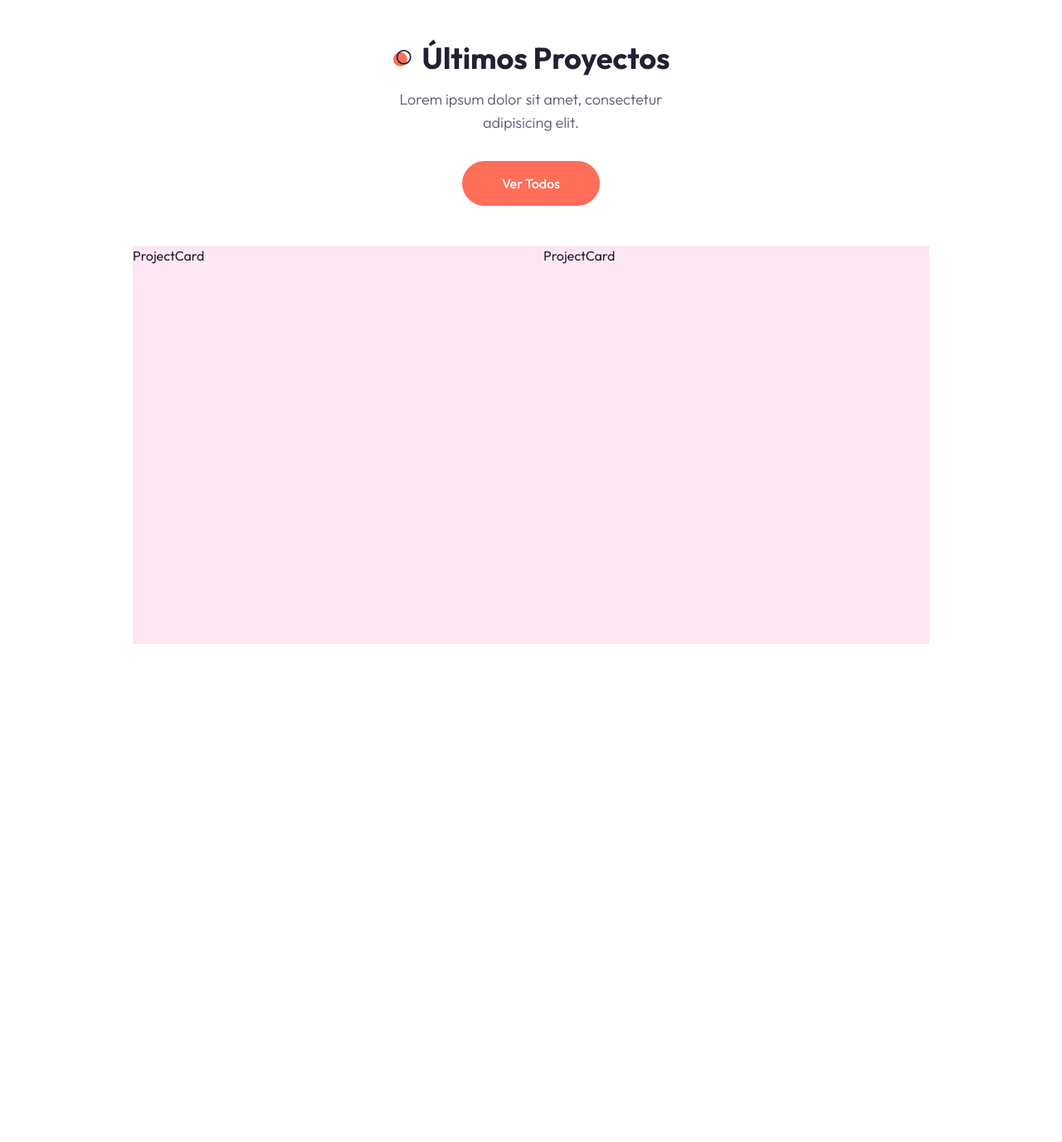
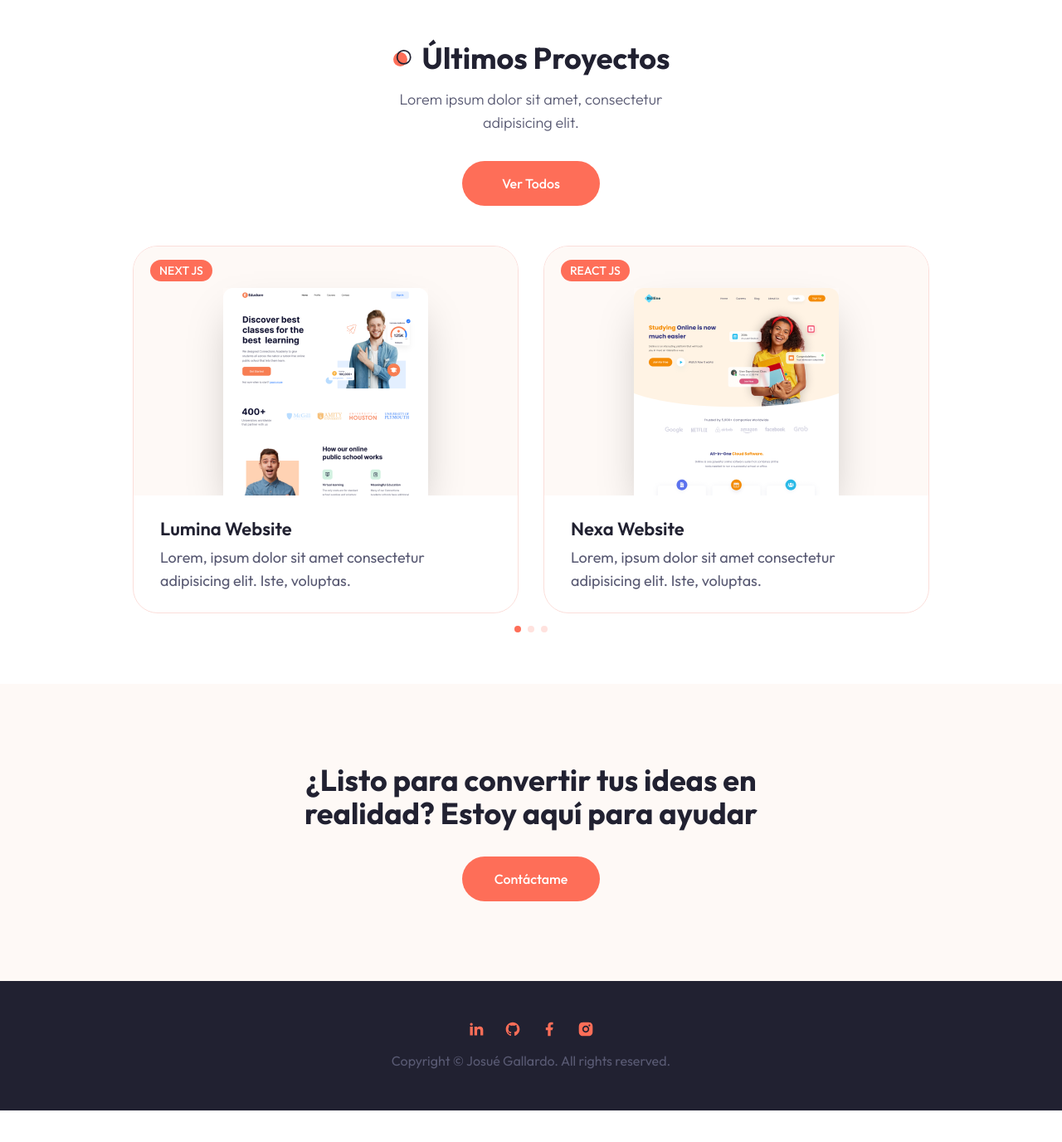
Before and after one commit to Im-Elias/portfolio, a Next.js app: page / in a window 1280 px wide. Shown: the part 1589-2965 px from the top of the page at 83% size. After the commit the page ends 2927 px from the top, so only its background shows below. Built offline with nearby package versions, Linux system fonts and the light colour scheme.

Commit message:
Ultimos proyectos Slides lista, Contactame chico listo, Footer listo, solo falta Pagina de Contactosy Pagina de Proyectos

```diff
--- a/app/globals.css
+++ b/app/globals.css
@@ -86,3 +86,10 @@
 .badge {
   @apply z-10 w-[200px] h-[68px] bg-white dark:backdrop-blur-[44px] shadow-2xl p-4 rounded-[10px] flex items-center gap-x-4;
 }
+
+/* swiper bullets styles */
+.swiper-horizontal > .section-pagination-bullets .swiper-pagination-bullet,
+.swiper-pagination-horizontal.swiper-pagination-bullets
+  .swiper-pagination-bullet {
+  @apply bg-primary;
+}
--- a/app/page.jsx
+++ b/app/page.jsx
@@ -1,7 +1,8 @@
 // components
 import About from "@/components/About";
+import Cta from "@/components/Cta";
 import Hero from "@/components/Hero";
-import Services from "@/components/Services";
+/* import Services from "@/components/Services"; */
 import Work from "@/components/Work";
 
 export default function Home() {
@@ -11,6 +12,7 @@ export default function Home() {
       <About />
       {/*       <Services /> */}
       <Work />
+      <Cta />
     </main>
   );
 }
--- a/app/template.jsx
+++ b/app/template.jsx
@@ -27,7 +27,7 @@ const Template = ({ children }) => {
       <span
         style={{ transform: `translateY(${completion - 100}%)` }}
         className="fixed z-50 bg-primary w-1 top-0 right-0 bottom-0 transition-all duration-700"></span>
-         <div className="h-[4000px] "></div>
+      {/* <div className="h-[4000px] "></div> */}
     </>
   );
 };
--- /dev/null
+++ b/components/Cta.jsx
@@ -0,0 +1,21 @@
+import { Button } from "./ui/button";
+import Link from "next/link";
+
+const Cta = () => {
+  return (
+    <section className="py-24 bg-tertiary dark:bg-secondary/40">
+      <div className="container mx-auto">
+        <div className="flex flex-col items-center">
+          <h2 className="h2 max-w-xl text-center mb-8">
+            ¿Listo para convertir tus ideas en realidad? Estoy aquí para ayudar
+          </h2>
+          <Link href="/contact">
+            <Button>Contáctame</Button>
+          </Link>
+        </div>
+      </div>
+    </section>
+  );
+};
+
+export default Cta;
--- a/components/DevImg.jsx
+++ b/components/DevImg.jsx
@@ -7,7 +7,7 @@ const DevImg = ({ containerStyles, imgSrc }) => {
         src={imgSrc}
         fill
         priority
-            alt="Yo"
+        alt="dev image"
         sizes="(max-width: 768px) 100vw, (max-width: 1200px) 50vw, 33vw"
       />
     </div>
--- a/components/Footer.jsx
+++ b/components/Footer.jsx
@@ -1,5 +1,23 @@
+import Socials from "./Socials";
+
 const Footer = () => {
-   return <footer>Footer</footer>;
+  return (
+    <footer className="bg-secondary py-12">
+      <div className="container mx-auto">
+        <div className="flex flex-col items-center justify-between">
+          {/* socials */}
+          <Socials
+            containerStyles="flex gap-x-6 mx-auto xl:mx-0 mb-4"
+            iconsStyles="text-primary dark:text-white/70 text-[20px] hover:text-white dark:hover:text-primary transition-all"
+          />
+          {/* copyright */}
+          <div className=" text-muted-foreground">
+            Copyright &copy; Josué Gallardo. All rights reserved.
+          </div>
+        </div>
+      </div>
+    </footer>
+  );
 };
 
 export default Footer;
--- a/components/Logo.jsx
+++ b/components/Logo.jsx
@@ -1,12 +1,12 @@
-import Link from 'next/link';
-import Image from 'next/image';
+import Link from "next/link";
+import Image from "next/image";
 
 const Logo = () => {
-   return (
-      <Link href="/">
-         <Image src="/logo.svg" width={54} height={54} priority alt="" />
-      </Link>
-   );
+  return (
+    <Link href="/">
+      <Image src="/logo.svg" width={54} height={54} priority alt="Logo JG" />
+    </Link>
+  );
 };
 
 export default Logo;
--- a/components/ProjectCard.jsx
+++ b/components/ProjectCard.jsx
@@ -1,6 +1,46 @@
+import Link from "next/link";
+import Image from "next/image";
+import { Card, CardHeader } from "./ui/card";
+import { Link2Icon } from "lucide-react";
+import { Badge } from "./ui/badge";
+
 const ProjectCard = ({ project }) => {
-  console.log(project);
-  return <div>ProjectCard</div>;
+  return (
+    <Card className="group overflow-hidden relative">
+      <CardHeader className="p-0">
+        <div className="relative w-full h-[300px] flex items-center justify-center bg-tertiary dark:bg-secondary/40 xl:bg-work_project_bg_light xl:dark:bg-work_project_bg_dark xl:bg-work xl:bg-[110%] xl:bg-no-repeat overflow-hidden">
+          <Image
+            className="absolute bottom-0 shadow-2xl"
+            src={project.image}
+            width={247}
+            height={250}
+            alt="imagen proyecto"
+            priority
+          />
+          {/* butttons */}
+          <div className="flex gap-x-4">
+            <Link
+              href={project.link}
+              className=" bg-secondary w-[54px] h-[54px] rounded-full flex justify-center items-center scale-0 opacity-0 group-hover:scale-100 group-hover:opacity-100 transition-all duration-200">
+              <Link2Icon className="text-white" />
+            </Link>
+            <Link
+              href={project.github}
+              className=" bg-secondary w-[54px] h-[54px] rounded-full flex justify-center items-center scale-0 opacity-0 group-hover:scale-100 group-hover:opacity-100 transition-all duration-300">
+              <Image src="/work/github.svg" width={24} height={24} />
+            </Link>
+          </div>
+        </div>
+      </CardHeader>
+      <div className="h-full px-8 py-6">
+        <Badge className=" uppercase text-sm font-medium mb-2 absolute  top-4 left-5">
+          {project.category}
+        </Badge>
+        <h4 className="h4 mb-1">{project.name}</h4>
+        <p className=" text-muted-foreground text-lg">{project.description}</p>
+      </div>
+    </Card>
+  );
 };
 
 export default ProjectCard;
--- a/components/Work.jsx
+++ b/components/Work.jsx
@@ -44,7 +44,7 @@ const projectsData = [
     github: "/",
   },
   {
-    image: "/work/5.png",
+    image: "/work/1.png",
     category: "next js",
     name: "Soltice Website",
     description:
@@ -89,7 +89,7 @@ const Work = () => {
         {/* slider */}
         <div className="xl:max-w-[1000px] xl:absolute right-0 top-0">
           <Swiper
-            className="h-[480px] bg-pink-100"
+            className="h-[480px]"
             slidesPerView={1}
             breakpoints={{
               640: {
@@ -97,7 +97,7 @@ const Work = () => {
               },
             }}
             spaceBetween={30}
-            modules={Pagination}
+            modules={[Pagination]}
             pagination={{ clickable: true }}>
             {/* mostrar solo los primero 4 proyectos en el slider */}
             {projectsData.slice(0, 4).map((project, index) => {
--- a/tailwind.config.js
+++ b/tailwind.config.js
@@ -86,6 +86,8 @@ module.exports = {
         about_shape_dark: "url(/about/shape-dark.svg)",
         dots_light: "url(/dots-light.svg)",
         dots_dark: "url(/dots-dark.svg)",
+        work_project_bg_light: "url(/work/project-bg-light.png)",
+        work_project_bg_dark: "url(/work/project-bg-dark.png)",
       },
     },
   },
```
Also changed, not shown: public/work/github.svg (added). Lines whose indentation alone changed are shown as unchanged.
